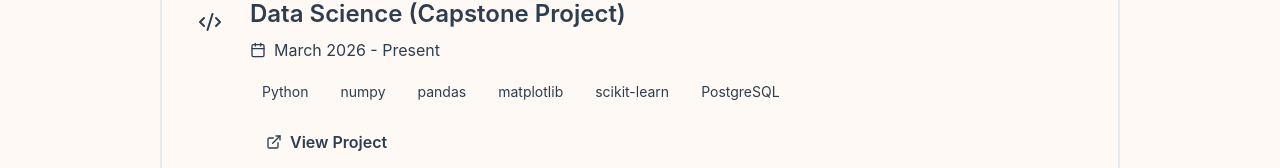
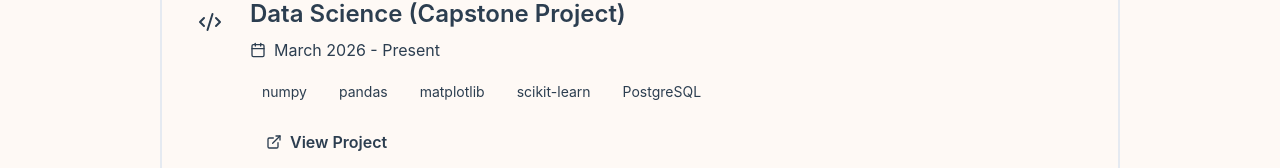
Before and after one commit to thuyng11/Myportfolio, a React (Vite) app in the folder Myportfolio/: page /Myportfolio/projects in a window 1280 px wide. Shown: the part 281-449 px from the top of the page. Built offline with nearby package versions, Linux system fonts and the light colour scheme; no server answers.

Commit message:
fix project bug

```diff
--- a/Myportfolio/src/app/pages/Projects.tsx
+++ b/Myportfolio/src/app/pages/Projects.tsx
@@ -15,7 +15,7 @@ export function Projects() {
     {
       title: 'Data Science (Capstone Project)',
       period: 'March 2026 - Present',
-      technologies: ['Python', 'numpy', 'pandas', 'matplotlib', 'scikit-learn', 'PostgreSQL'],
+      technologies: ['numpy', 'pandas', 'matplotlib', 'scikit-learn', 'PostgreSQL'],
       description: [
         'Spearheaded data cleaning and preprocessing for 20,000+ surgical records, handling null values via median imputation and targeted deletion to ensure high data quality for predictive modeling.',
         'Conducted comprehensive Exploratory Data Analysis (EDA) using Python (NumPy, Pandas, Matplotlib, Missingno) to visualize 90+ feature distributions, target variables, and uncover key data trends.',
@@ -26,7 +26,7 @@ export function Projects() {
         '90+ features and targets visualized',
         '0.81 AUC ROC & feature engineering',
       ],
-      color: 'secondary',
+      color: 'primary',
       githubLink: 'https://github.com/keerthana-girish/Empowered-PI',
     },
     {
```
